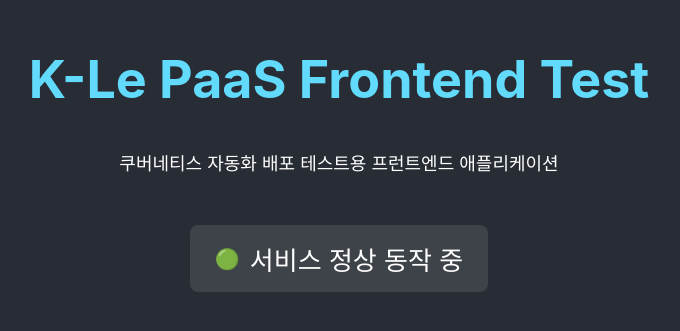
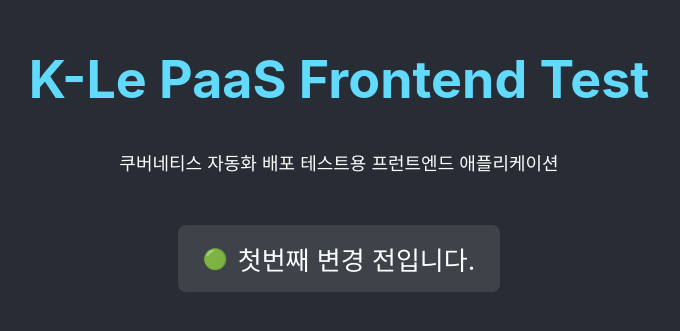
Before and after one commit to K-Le-PaaS/test03, a React (Create React App) app: page / in a window 1280 px wide. Shown: the part 267-598 px from the top of the page, without its empty margins (301-981 px from the left). Built offline with nearby package versions, Linux system fonts and the light colour scheme; the HTML template or start-up script is replaced by a standard one.

Commit message:
Update App.js

```diff
--- a/src/App.js
+++ b/src/App.js
@@ -9,7 +9,7 @@ function App() {
         <p>쿠버네티스 자동화 배포 테스트용 프런트엔드 애플리케이션</p>
         <div className="status">
           <span className="status-indicator">🟢</span>
-          <span>서비스 정상 동작 중</span>
+          <span>첫번째 변경 전입니다.</span>
         </div>
       </header>
     </div>
```
